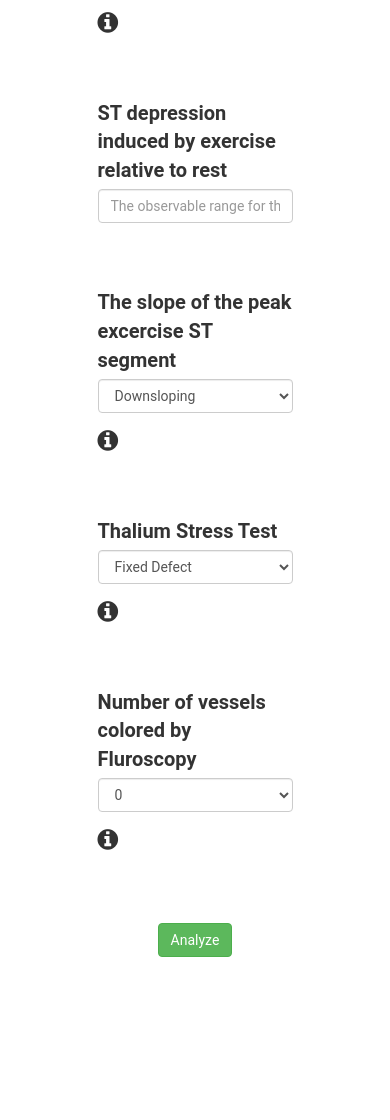
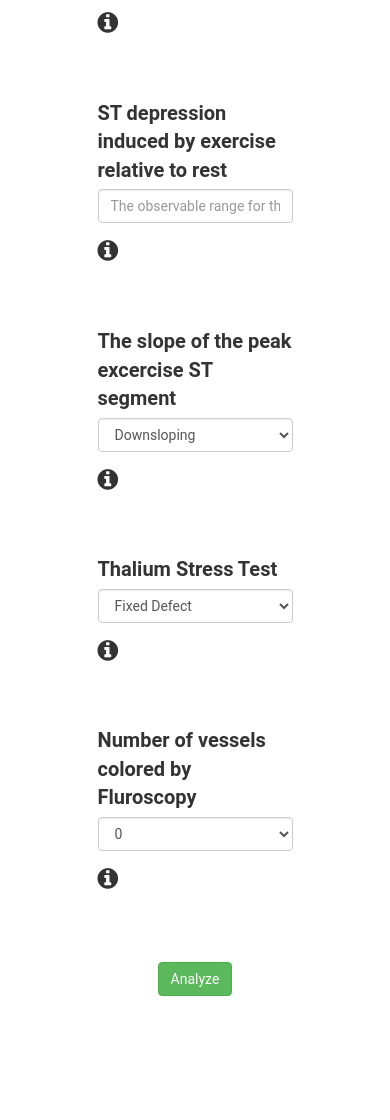
Before and after one commit to jaykumar1607/Heart-Disease-Web-App, a Flask app: page /predict in a window 390 px wide. Shown: the part 2266-3386 px from the top of the page. Before the commit the page ends 3223 px from the top, so only its background shows below. Run offline with Flask 2, Linux system fonts and the light colour scheme; parts of the project's set-up code (start-up, migrations or seed data) failed here and were passed over; some libraries are stand-ins or nearby versions.

Commit message:
Updated two tooltips (prediction form)

```diff
--- a/templates/prediction.html
+++ b/templates/prediction.html
@@ -64,13 +64,13 @@ Cardio-Fit: Prediction
 
             <p id="ele"><span id="key">{{ wtf.form_field(form.fbs) }} <i class="fa" onclick="document.getElementById('showtipfbs').innerHTML='A fasting blood sugar level from 100 to 125 mg/dL (5.6 to 6.9 mmol/L) is considered prediabetes. If it\'s 126 mg/dL (7 mmol/L) or higher on two separate tests, you have diabetes. '" style="font-size:24px" >&#xf05a; <span class="showtip" id="showtipfbs" style="font-size:16px"></span></i></span></p>
 
-            <p id="ele"><span id="key">{{ wtf.form_field(form.restecg) }} <i class="fa" onclick="document.getElementById('showtipecg').innerHTML='Resting 12-lead electrocardiography (ECG) is a non-invasive test that can detect abnormalities including arrhythmias'" style="font-size:24px" >&#xf05a; <span class="showtip" id="showtipecg" style="font-size:16px"></span></i> </span></p>
+            <p id="ele"><span id="key">{{ wtf.form_field(form.restecg) }} <i class="fa" onclick="document.getElementById('showtipecg').innerHTML='The result of your ECG test'" style="font-size:24px" >&#xf05a; <span class="showtip" id="showtipecg" style="font-size:16px"></span></i> </span></p>
 
             <p id="ele"><span id="key">{{ wtf.form_field(form.thalach, placeholder='Values can be between 75-200') }} </span></p>
 
             <p id="ele"><span id="key">{{ wtf.form_field(form.exang) }} <i class="fa" onclick="document.getElementById('showtipang').innerHTML='This attribute basically states whether an angina is invoked during the exercise of your body in which your heart has to work harder to maintain the flow of blood.'" style="font-size:24px" >&#xf05a; <span class="showtip" id="showtipang" style="font-size:16px"></span></i></span></p>
 
-            <p id="ele"><span id="key">{{ wtf.form_field(form.oldpeak, placeholder='The observable range for this column is between 0.0 and 6.0, Values may be in decimals.') }} </span></p>
+            <p id="ele"><span id="key">{{ wtf.form_field(form.oldpeak, placeholder='The observable range for this column is between 0.0 and 6.0, Values may be in decimals.') }} <i class="fa" onclick="document.getElementById('showtipop').innerHTML='This field\'s value can only found by taking the Electrocardiographic test.'" style="font-size:24px" >&#xf05a; <span class="showtip" id="showtipop" style="font-size:16px"></span></i> </span></p>
 
             <p id="ele"><span id="key">{{ wtf.form_field(form.slope) }} <i class="fa" onclick="document.getElementById('showtip').innerHTML='This field\'s value can only found by taking the Electrocardiographic test.'" style="font-size:24px" >&#xf05a; <span class="showtip" id="showtip" style="font-size:16px"></span></i></span></p>
 
```
Also changed, not shown: static/styles/about.css (+7 -0 lines).
